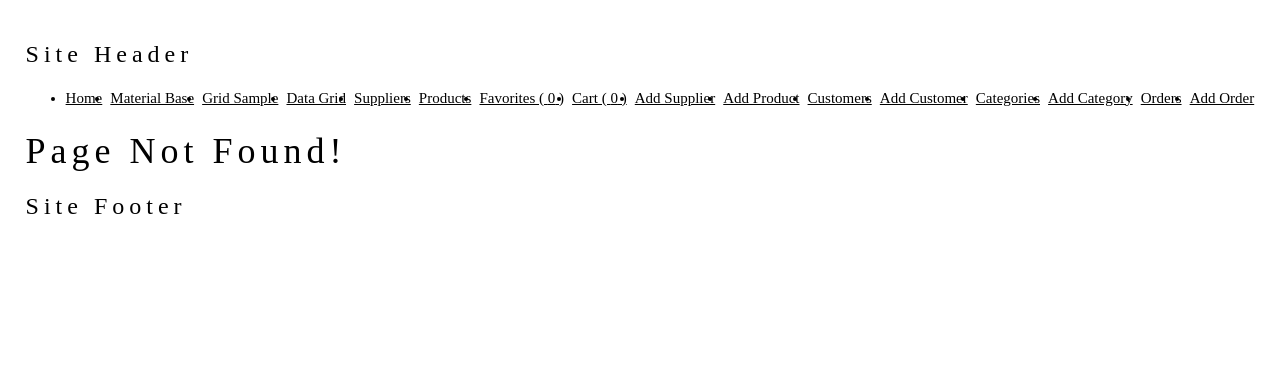
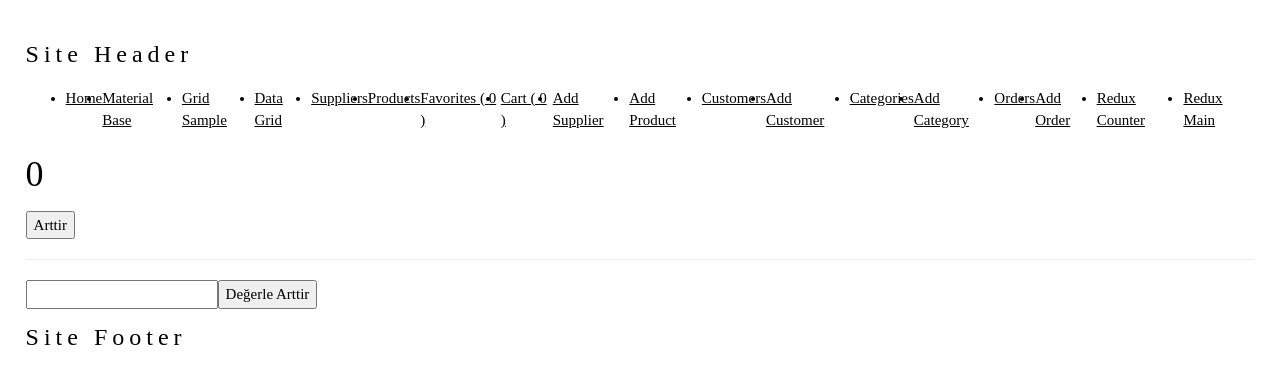
Before and after one commit to yakintech/tr-finans-react-tutorial, a React (Create React App) app: page /reduxcounter in a window 1280 px wide. Shown: the top 384 px of the page. Built offline with nearby package versions, Linux system fonts and the light colour scheme.

Commit message:
redux sample

```diff
--- a/package.json
+++ b/package.json
@@ -9,6 +9,7 @@
     "@mui/icons-material": "^5.11.16",
     "@mui/material": "^5.11.16",
     "@mui/x-data-grid": "^6.0.4",
+    "@reduxjs/toolkit": "^1.9.3",
     "@tanstack/react-query": "^4.28.0",
     "@testing-library/jest-dom": "^5.16.5",
     "@testing-library/react": "^13.4.0",
@@ -19,6 +20,7 @@
     "react": "^18.2.0",
     "react-dom": "^18.2.0",
     "react-hook-form": "^7.43.9",
+    "react-redux": "^8.0.5",
     "react-router-dom": "^6.10.0",
     "react-scripts": "5.0.1",
     "web-vitals": "^2.1.4",
--- a/src/App.js
+++ b/src/App.js
@@ -19,6 +19,8 @@ import BaseComponents from "./dersler/materialUISample/BaseComponents"
 import GridSample from "./dersler/materialUISample/GridSample"
 import AddCustomer from "./dersler/react-query/AddCustomer"
 import CustomersUserQuery from "./dersler/react-query/CustomersUserQuery"
+import ReduxCounter from "./dersler/redux/ReduxCounter"
+import ReduxMain from "./dersler/redux/ReduxMain"
 import About from "./dersler/routingSample/About"
 import Contact from "./dersler/routingSample/Contact"
 import CustomerDetail from "./dersler/routingSample/CustomerDetail"
@@ -53,6 +55,8 @@ function App() {
       <li><Link to='/addcategory'>Add Category</Link></li>
       <li><Link to='/orders'>Orders</Link></li>
       <li><Link to='/addorder'>Add Order</Link></li>
+      <li><Link to='/reduxcounter'>Redux Counter</Link></li>
+      <li><Link to='/reduxmain'>Redux Main</Link></li>
 
     </ul>
     <Routes>
@@ -78,6 +82,8 @@ function App() {
       <Route path="/addcategory" element={<AddCategory />}></Route>
       <Route path="/orders" element={<OrderList />}></Route>
       <Route path="/addorder" element={<AddOrder />}></Route>
+      <Route path="/reduxcounter" element={<ReduxCounter />}></Route>
+      <Route path="/reduxmain" element={<ReduxMain />}></Route>
 
       <Route path="*" element={<NotFound />}></Route>
     </Routes>
--- /dev/null
+++ b/src/dersler/redux/ReduxCounter.jsx
@@ -0,0 +1,36 @@
+import React, { useState } from 'react'
+import { useDispatch, useSelector } from 'react-redux'
+import { increment, incrementByValue } from './counterSlice'
+
+function ReduxCounter() {
+
+    const [data, setdata] = useState(0)
+
+    //global state değiştirmek için useDispatch kullanıyorum!!
+    let dispatch = useDispatch()
+
+    //use Selector hook ile global state e erişiyorum!!
+    let value = useSelector(state => state.value)
+
+
+    const arttir = () => {
+        dispatch(increment());
+    }
+
+
+    const degelerArttir = () => {
+        dispatch(incrementByValue(Number(data)))
+    }
+
+    return (<>
+        <h1>{value}</h1>
+        <button onClick={arttir}>Arttir</button>
+
+
+        <hr></hr>
+        <input type='text' onChange={(e) => setdata(e.target.value)} />
+        <button onClick={degelerArttir}>Değerle Arttir</button>
+    </>)
+}
+
+export default ReduxCounter
--- /dev/null
+++ b/src/dersler/redux/ReduxMain.jsx
@@ -0,0 +1,16 @@
+import React from 'react'
+import { useSelector } from 'react-redux'
+
+function ReduxMain() {
+
+    //use Selector hook ile global state e erişiyorum!!
+    let value = useSelector(state => state.value)
+
+
+    return (<>
+        <h1>Value: {value}</h1>
+    </>
+    )
+}
+
+export default ReduxMain
--- /dev/null
+++ b/src/dersler/redux/counterSlice.js
@@ -0,0 +1,27 @@
+const { createSlice } = require("@reduxjs/toolkit");
+
+
+//initial State global state anlamına geliyor
+let counterSlice = createSlice({
+    name: 'counter',
+    initialState: {
+        value: 0
+    },
+    reducers: {
+        //reducerlar ile global state i yönetiyorum...
+        increment: (state) => {
+            state.value = state.value + 1;
+        },
+        decreament: (state) => {
+            state.value = state.value - 1;
+        },
+        incrementByValue: (state, action)  => {
+            state.value = state.value + action.payload;
+        }
+    }
+})
+
+
+export const {increment, decreament, incrementByValue} = counterSlice.actions;
+
+export default counterSlice.reducer;
--- a/src/index.js
+++ b/src/index.js
@@ -1,18 +1,25 @@
+import { configureStore } from '@reduxjs/toolkit';
 import { QueryClient, QueryClientProvider } from '@tanstack/react-query';
 import React from 'react';
 import ReactDOM from 'react-dom/client';
+import { Provider } from 'react-redux';
 import { BrowserRouter } from 'react-router-dom';
 import App from './App'
 import { CartProvider } from './dersler/contextSample/CartContext';
 import { FavoritesProvider } from './dersler/contextSample/FavoritesContext';
+import CounterReducer from './dersler/redux/counterSlice'
+
 
 const root = ReactDOM.createRoot(document.getElementById('root'));
 
 const queryClient = new QueryClient()
 
-
+const store = configureStore({
+    reducer: CounterReducer
+})
 
 root.render(
+    <Provider store={store}>
         <QueryClientProvider client={queryClient}>
             <CartProvider>
                 <FavoritesProvider>
@@ -22,4 +29,5 @@ root.render(
                 </FavoritesProvider>
             </CartProvider>
         </QueryClientProvider>
+    </Provider>
 );
```
Also changed, not shown: kaynaklar.txt, 1 other file (tests, documents, lock files or other folders). Lines whose indentation alone changed are shown as unchanged.
